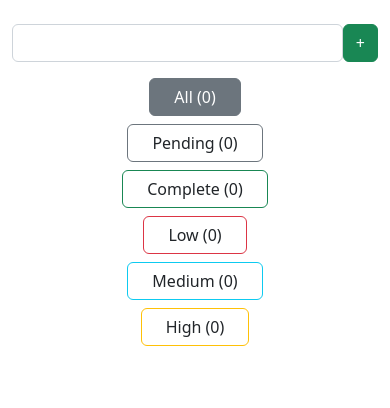
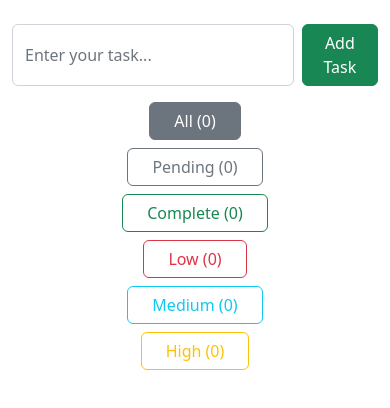
Before and after one commit to kaziFahmid/qtec-test, a React (Vite) app: page / in a window 390 px wide. Shown: the top 408 px of the page. Built offline with nearby package versions, Linux system fonts and the light colour scheme.

Commit message:
responsive done

```diff
--- a/index.html
+++ b/index.html
@@ -12,7 +12,7 @@
     crossorigin="anonymous"
   />
   </head>
-  <body>
+  <body >
     <div id="root"></div>
     <script type="module" src="/src/main.jsx"></script>
     <script src="https://cdn.jsdelivr.net/npm/bootstrap@5.3.2/dist/js/bootstrap.bundle.min.js" integrity="sha384-C6RzsynM9kWDrMNeT87bh95OGNyZPhcTNXj1NW7RuBCsyN/o0jlpcV8Qyq46cDfL" crossorigin="anonymous"></script>
--- a/src/Components/Main.jsx
+++ b/src/Components/Main.jsx
@@ -93,28 +93,30 @@ export const Main = () => {
   };
 
   return (
-    <div className="container">
-      <div className="text-center d-flex mt-4">
+      <div className="container mt-4">
+      <div className="text-center d-flex ">
         <input
           type="text"
           value={inputValue}
           onKeyPress={(e) => e.key === "Enter" && handleAddTodo()}
           onChange={handleInputChange}
-          className="w-100 form-control"
+          className="form-control me-2"
+          placeholder="Enter your task..."
         />
         <button
           type="button"
           className="btn btn-success"
           onClick={handleAddTodo}
         >
-          +
+          Add Task
         </button>
       </div>
+
       <div className="d-flex flex-column text-center flex-sm-row justify-content-center gap-2 mt-3">
         <div>
           <button
             className={`btn ${
-              filter === "all" ? "btn-secondary" : "border border-secondary"
+              filter === "all" ? "btn-secondary" : "btn-outline-secondary"
             } px-4`}
             onClick={() => handleFilter("all")}
           >
@@ -125,7 +127,7 @@ export const Main = () => {
         <div>
           <button
             className={`btn ${
-              filter === "pending" ? "btn-secondary" : "border border-secondary"
+              filter === "pending" ? "btn-secondary" : "btn-outline-secondary"
             } px-4`}
             onClick={() => handleFilter("pending")}
           >
@@ -134,52 +136,50 @@ export const Main = () => {
         </div>
 
         <div>
-          {" "}
           <button
             className={`btn ${
-              filter === "complete" ? "btn-success" : "border border-success"
+              filter === "complete" ? "btn-success" : "btn-outline-success"
             } px-4`}
             onClick={() => handleFilter("complete")}
           >
             Complete ({AllTodoCompleteListsCount})
           </button>
         </div>
+
         <div>
-          {" "}
           <button
             className={`btn ${
-              filter === "low" ? "btn-danger" : "border border-danger"
+              filter === "low" ? "btn-danger" : "btn-outline-danger"
             } px-4`}
             onClick={() => handleFilter("low")}
           >
             Low ({AllTodoLowListsCount})
           </button>
         </div>
+
         <div>
-          {" "}
           <button
             className={`btn ${
-              filter === "medium" ? "btn-info" : "border border-info"
+              filter === "medium" ? "btn-info" : "btn-outline-info"
             } px-4`}
             onClick={() => handleFilter("medium")}
           >
-            Medium ({AllTodoMediumListsCount}){" "}
+            Medium ({AllTodoMediumListsCount})
           </button>
         </div>
+
         <div>
-          {" "}
           <button
             className={`btn ${
-              filter === "high" ? "btn-warning" : "border border-warning"
+              filter === "high" ? "btn-warning" : "btn-outline-warning"
             } px-4`}
             onClick={() => handleFilter("high")}
           >
-            High ({AllTodoHighListsCount}){" "}
+            High ({AllTodoHighListsCount})
           </button>
         </div>
       </div>
 
-      {/* todo list area Start */}
       <div className="mt-3">
         {filteredTodoList.map((todo, index) => (
           <TodoItem
@@ -197,7 +197,6 @@ export const Main = () => {
           />
         ))}
       </div>
-      {/* todo list area End */}
     </div>
   );
 };
--- a/src/Components/TodoItem/TodoItem.jsx
+++ b/src/Components/TodoItem/TodoItem.jsx
@@ -7,7 +7,7 @@ export const TodoItem = ({handleInputChange, todo,index, editingIndex, inputValu
     <div
     key={index}
     style={{ position: 'relative' }}
-    className="border px-2 d-flex flex-column flex-sm-row justify-content-between items-center py-2 mb-2"
+    className="border px-2 d-flex flex-column flex-sm-row justify-content-between items-center py-2 mb-3"
   >
     {editingIndex === index ? (
       <>
```
